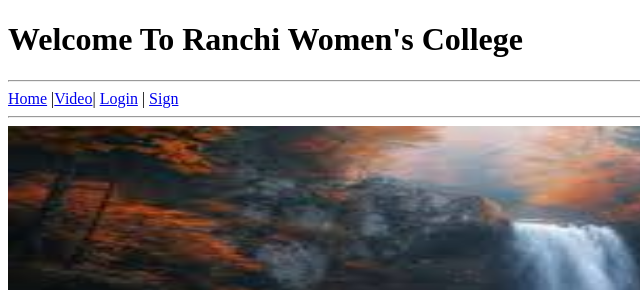
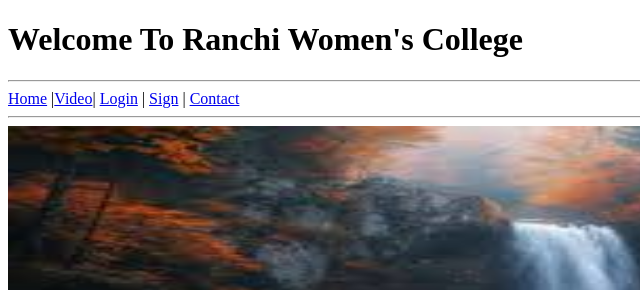
Before and after one commit to student-rwc/HTMLWebsite1, a plain HTML site: page index.html in a window 1280 px wide. Shown: the top 290 px of the page, 0-640 px from the left. Drawn offline with Linux system fonts and the light colour scheme.

Commit message:
added page

```diff
--- a/index.html
+++ b/index.html
@@ -10,7 +10,7 @@
     <hr>
     <!-- anchor tag -->
      <a href="index.html">Home</a> |<a href="video-audio.html">Video</a>|
-     <a href="login.html">Login</a> | <a href="sign.html">Sign</a>
+     <a href="login.html">Login</a> | <a href="sign.html">Sign</a> | <a href="contact.html">Contact</a>
      <hr>
      <img src="images/bg2.jpeg" width="100%"  height="300px">
 
```
